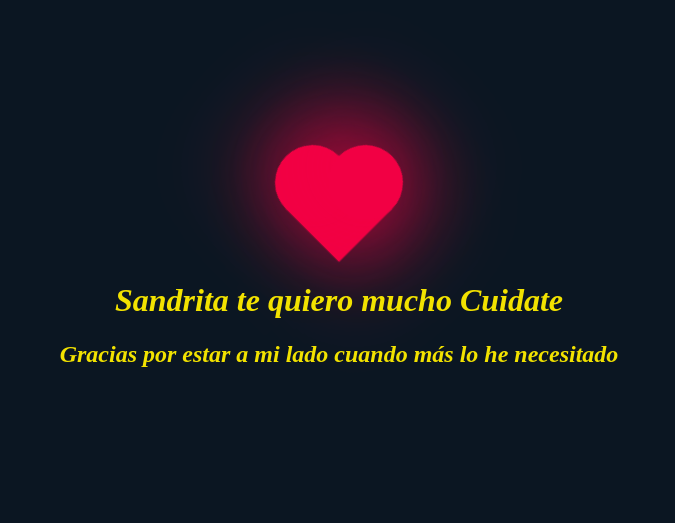
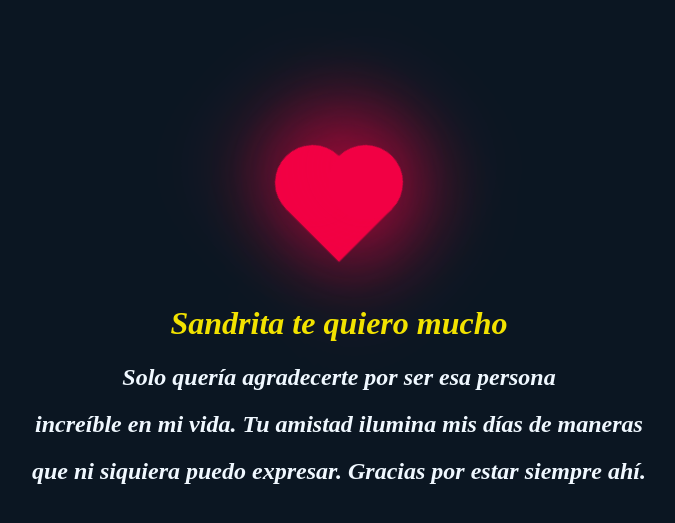
Before and after one commit to YorjandroFlores/corazon, a plain HTML site: page index.html in a window 1280 px wide. Shown: the part 191-714 px from the top of the page, without its empty margins (301-976 px from the left). Drawn offline with Linux system fonts and the light colour scheme.

Commit message:
Add files via upload

```diff
--- a/index.html
+++ b/index.html
@@ -10,8 +10,10 @@
 <body>
     <div class="heart"></div>
    <div class="texto">
-        <h1>Sandrita te quiero mucho Cuidate</h1>
-        <h2>Gracias por estar a mi lado cuando más lo he necesitado</h2>
+        <h1>Sandrita te quiero mucho</h1>
+        <h2 >Solo quería agradecerte por ser esa persona </h2>
+        <h2>increíble en mi vida. Tu amistad ilumina mis días de maneras</h2>
+        <h2>que ni siquiera puedo expresar. Gracias por estar siempre ahí.</h2>
     </div>
 </body>
 </html>
--- a/style.css
+++ b/style.css
@@ -26,6 +26,9 @@ body {
     position: absolute; /* Cambiado a 'absolute' para alinear con .heart */
     top: 50%; /* Centra verticalmente el texto */
     transform: translateY(25%); /* Centra verticalmente el texto */
+}
+h2{
+    color: aliceblue;
 }
 
 @keyframes animHeart {
```
